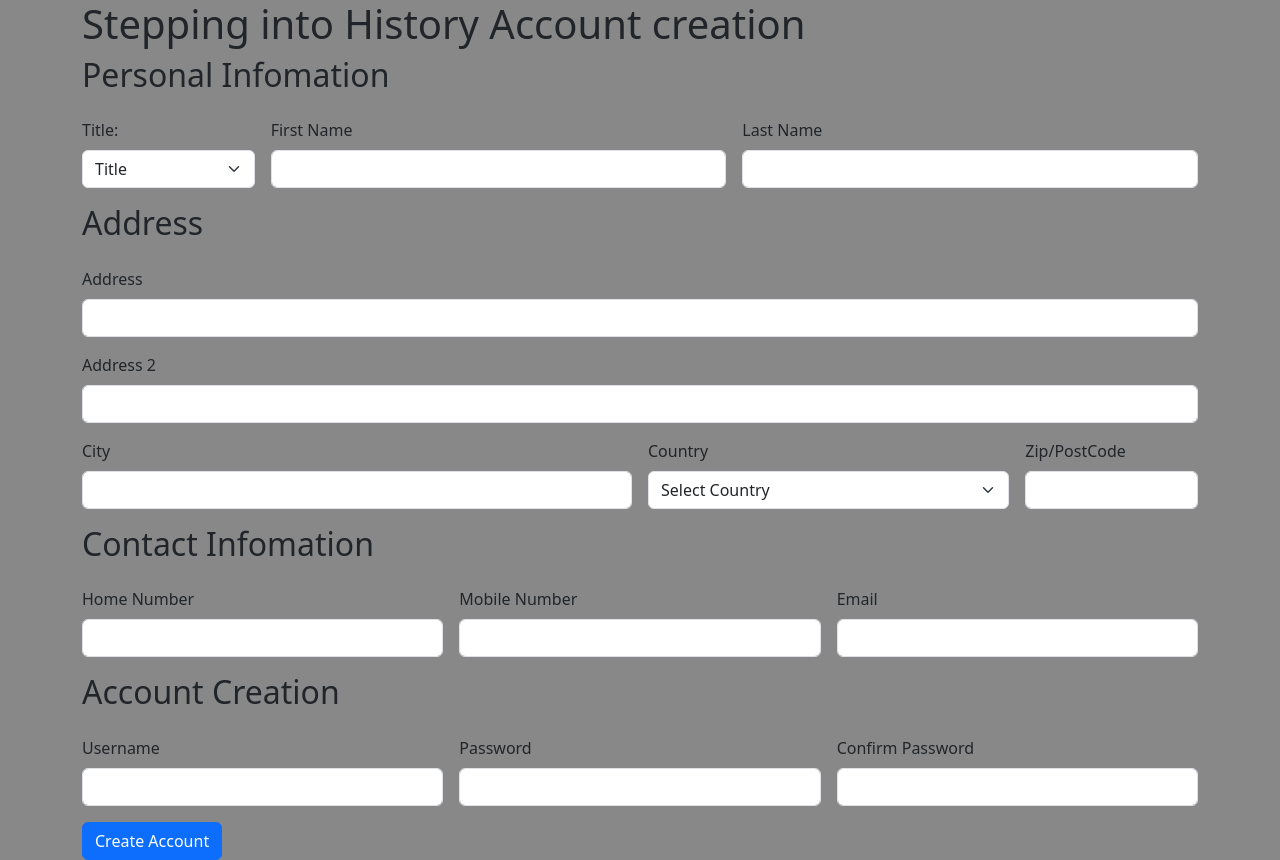
After one commit to MrRowey/Database-CW1, a PHP site: page /accountcreation.php in a window 1280 px wide. The commit adds this page. Run offline with PHP 8.4, Linux system fonts and the light colour scheme; data comes from the database, SQL or seed files in the repository; both versions use the stored data as it was after the commit; data that the repository does not hold is empty.

Commit message:
Ui updated

```diff
--- /dev/null
+++ b/accountcreation.php
@@ -0,0 +1,140 @@
+<?php
+$conn = mysqli_connect("localhost", "basic", "sKWnTXv5)2]C(7yq", "stepintohistory");
+if(mysqli_connect_errno()) {
+
+    exit('Failed to connect to MySQL: ' . mysqli_connect_error());
+};
+
+$titleSQL = "SELECT * FROM `title`";
+$titleresult = mysqli_query($conn, $titleSQL);
+
+$countrySQL = "SELECT * FROM `title`";
+$countryresult = mysqli_query($conn, $countrySQL);
+
+
+
+
+
+
+
+
+
+?>
+<!doctype html>
+<html lang="en">
+  <head>
+    <meta charset="utf-8">
+    <meta name="viewport" content="width=device-width, initial-scale=1">
+    <title>Bootstrap demo</title>
+    <link href="https://cdn.jsdelivr.net/npm/bootstrap@5.3.2/dist/css/bootstrap.min.css" rel="stylesheet" integrity="sha384-T3c6CoIi6uLrA9TneNEoa7RxnatzjcDSCmG1MXxSR1GAsXEV/Dwwykc2MPK8M2HN" crossorigin="anonymous">
+    <script src="https://cdn.jsdelivr.net/npm/@popperjs/core@2.11.8/dist/umd/popper.min.js" integrity="sha384-I7E8VVD/ismYTF4hNIPjVp/Zjvgyol6VFvRkX/vR+Vc4jQkC+hVqc2pM8ODewa9r" crossorigin="anonymous"></script>
+    <script src="https://cdn.jsdelivr.net/npm/bootstrap@5.3.2/dist/js/bootstrap.min.js" integrity="sha384-BBtl+eGJRgqQAUMxJ7pMwbEyER4l1g+O15P+16Ep7Q9Q+zqX6gSbd85u4mG4QzX+" crossorigin="anonymous"></script>
+    <style>
+        html, body, form{
+            background-color: #888;
+        }
+    </style>
+
+</head>
+  <body>
+    <div class="container">
+        <header class="loginheader">
+            <h1> Stepping into History Account creation </h1>
+        </header>
+
+        <form class="row g-3" action="">
+            <h2>Personal Infomation</h2>
+
+            <div class="col-md-2">
+                <label for="selectTitle" class="form-label">Title:</label>
+                <select class="form-select" id="selectTitle" required>
+                    <option disabled selected>Title</option>
+                    <?php while($row = mysqli_fetch_array($titleresult)){
+                        echo '<option value="'.$row['title_id'].'">'.$row['titlename'].'</option>';
+                    }
+                    ?>
+                </select>
+            </div>
+
+            <div class="col-md-5">
+                <label for="forname" class="form-label">First Name</label>
+                <input type="text" class="form-control" id="forname" required >
+            </div>
+
+            <div class="col-md-5">
+                <label for="surname" class="form-label">Last Name</label>
+                <input type="text" class="form-control" id="surname" required >
+            </div>
+
+            <!-- Address -->
+            <h2> Address </h2>
+
+            <div class="col-12">
+                <label for="address" class="form-label">Address</label>
+                <input type="text" class="form-control" id="address" required >
+            </div>
+            <div class="col-12">
+                <label for="address2" class="form-label">Address 2</label>
+                <input type="text" class="form-control" id="address2">
+            </div>
+
+            <div class="col-md-6">
+                <label for="city" class="form-label">City</label>
+                <input type="text" class="form-control" id="city" required >
+            </div>
+            <div class="col-md-4">
+                <label for="country" class="form-label">Country</label>
+                <select id="country" class="form-select" required >
+                  <option selected disabled>Select Country</option>
+                  <?php while($row = mysqli_fetch_array($countryresult)){
+                        echo '<option value="'.$row['country_id'].'">'.$row['countryname'].'</option>';
+                    }
+                    ?>
+                </select>
+            </div>
+            <div class="col-md-2">
+                <label for="inputZip" class="form-label">Zip/PostCode</label>
+                <input type="text" class="form-control" id="inputZip" required >
+            </div>
+
+            <!-- Contact -->
+            <h2>Contact Infomation</h2>
+            <div class="col-md-4">
+                <label for="hnumber" class="form-label">Home Number</label>
+                <input type="number" class="form-control" id="hnumber">
+            </div>
+
+            <div class="col-md-4">
+                <label for="mnumber" class="form-label">Mobile Number</label>
+                <input type="number" class="form-control" id="mnumber" required >
+            </div>
+
+            <div class="col-md-4">
+                <label for="email" class="form-label">Email</label>
+                <input type="email" class="form-control" id="email" required >
+            </div>
+
+            <!-- Account -->
+            <h2>Account Creation</h2>
+            <div class="col-md-4">
+                <label for="usernmae" class="form-label">Username</label>
+                <input type="number" class="form-control" id="username" required >
+            </div>
+
+            <div class="col-md-4">
+                <label for="password" class="form-label">Password</label>
+                <input type="number" class="form-control" id="password" required >
+            </div>
+
+            <div class="col-md-4">
+                <label for="cpassword" class="form-label">Confirm Password</label>
+                <input type="email" class="form-control" id="cpassword" required >
+            </div>
+
+            <div class="col-12">
+                <button type="submit" class="btn btn-primary">Create Account</button>
+            </div>
+        </form>
+    </div>
+</body>
+</html>
```
Also changed, not shown: DB.sql (+182 -0 lines), index.php (+2 -8 lines).
